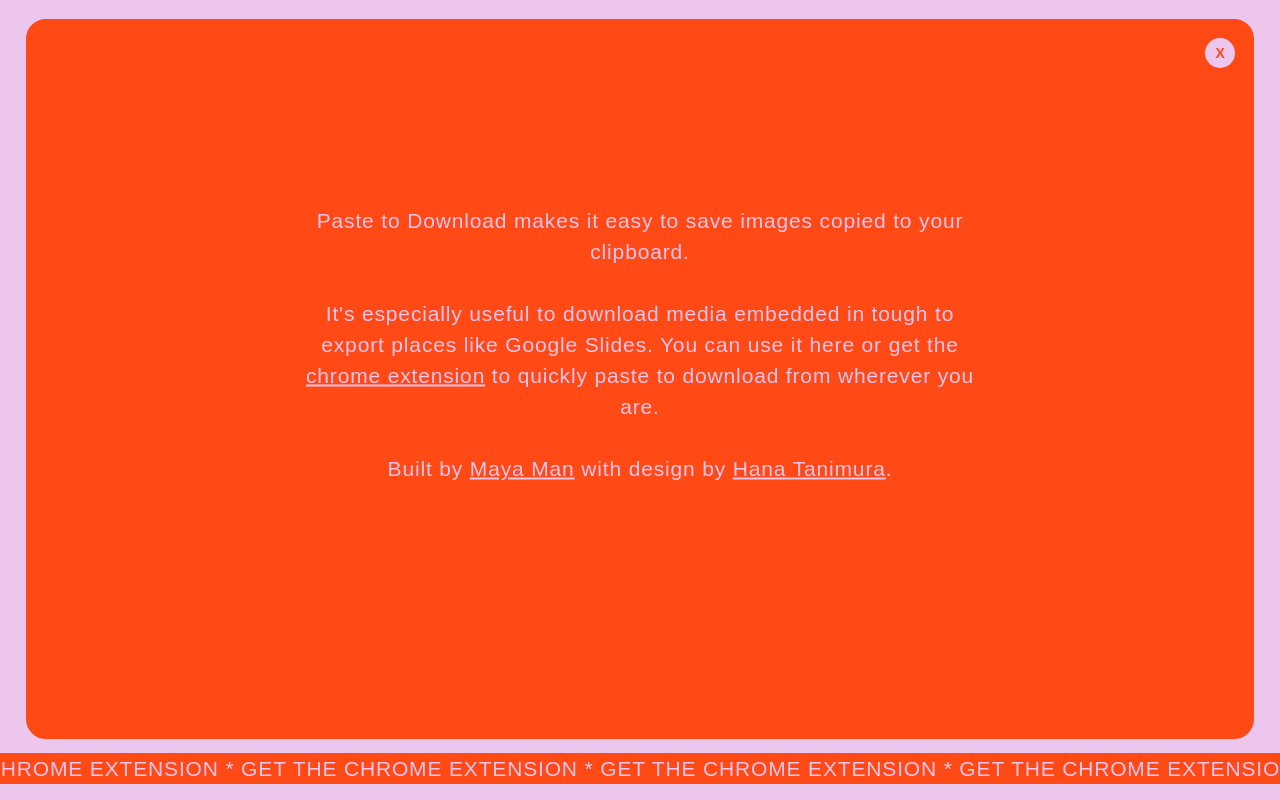
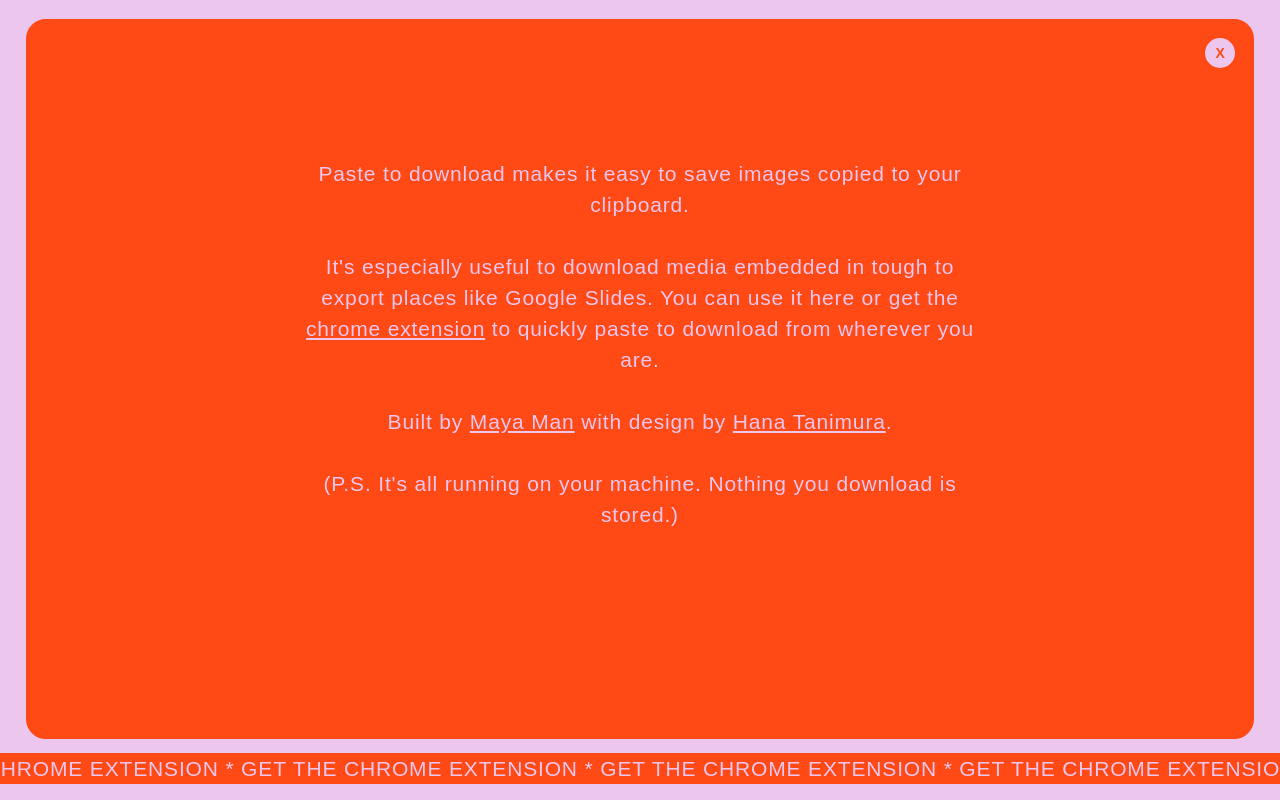
Before and after one commit to mayaman/paste-to-download-site, a plain HTML site: page index.html in a window 1280 px wide. Both pictures are taken after a click on the button "Click to see more info". Shown: the top 800 px of the page. Drawn offline with Linux system fonts and the light colour scheme; a web font is replaced by a local one.

Commit message:
added note that nothing is stored

```diff
--- a/index.html
+++ b/index.html
@@ -25,7 +25,7 @@
         X
       </button>
       <div class="info">
-        Paste to Download makes it easy to save images copied to your clipboard.
+        Paste to download makes it easy to save images copied to your clipboard.
         <br><br>
         It's especially useful to download media embedded in tough to export places like Google Slides.
         You can use it here or get the <a target="_blank"
@@ -34,8 +34,8 @@
         <br><br>
         Built by <a target="_blank" href="http://mayaontheinter.net/">Maya Man</a> with design by <a target="_blank"
           href="http://www.hanatanimura.com/">Hana Tanimura</a>.
-        <div class="credit">
-        </div>
+        <br><br>
+        (P.S. It's all running on your machine. Nothing you download is stored.)
       </div>
     </div>
     <a class="apple-background strawberry" id="marquee"
```
